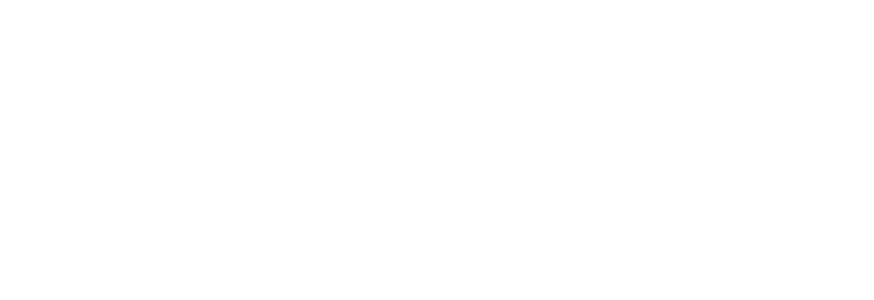
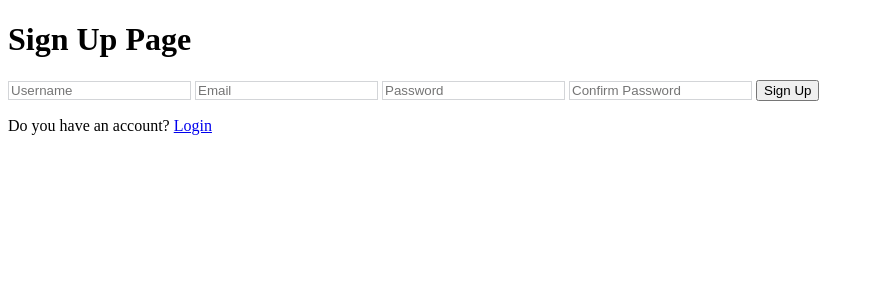
Before and after one commit to Ultimate-Teapot/Ultimate-Teapot, a Django app: page /main/signup in a window 1280 px wide. Before the commit the part shown is empty. Shown: the top 300 px of the page, without its empty margins (0-874 px from the left). Run offline with Django 4.2, Linux system fonts and the light colour scheme; some libraries are stand-ins or nearby versions.

Commit message:
Fixed signup.html

```diff
--- a/UltimateTeapot/templates/signup.html
+++ b/UltimateTeapot/templates/signup.html
@@ -1,10 +1,31 @@
 <!DOCTYPE html>
 <html lang="en">
-<head>
-    <meta charset="UTF-8">
-    <title>Title</title>
-</head>
+    <head>
+        <title>Sign up </title>
+    </head>
+<h1>Sign Up Page</h1>
+
 <body>
+    <div>
+        <style>
+            h5{
+                color: red;
+            }
+        </style>
+        {% for message in messages%}
+            <h5>{{message}}</h5>
+        {% endfor%}
+    </div>
 
+    <form action="" method="POST">
+        {% csrf_token %}
+        <input type="text" name="username" placeholder="Username" class="bg-gray-200 mb-2 shadow-none  dark:bg-gray-800" style="border: 1px solid #d3d5d8 !important;">
+        <input type="email" name="email" placeholder="Email" class="bg-gray-200 mb-2 shadow-none  dark:bg-gray-800" style="border: 1px solid #d3d5d8 !important;">
+        <input type="text" name="password" placeholder="Password" class="bg-gray-200 mb-2 shadow-none  dark:bg-gray-800" style="border: 1px solid #d3d5d8 !important;">
+        <input type="text" name="confirmpassword" placeholder="Confirm Password" class="bg-gray-200 mb-2 shadow-none  dark:bg-gray-800" style="border: 1px solid #d3d5d8 !important;">
+        <button type="submit" class="bg-gradient-to-br from-pink-500 py-3 rounded-md text-white text-xl to-red-400 w-full">Sign Up</button>
+        <div class="text-center mt-5 space-x-2">
+            <p class="text-base"> Do you have an account? <a href="/signin"> Login </a></p>
+        </div>
+    </form>
 </body>
-</html>
```
